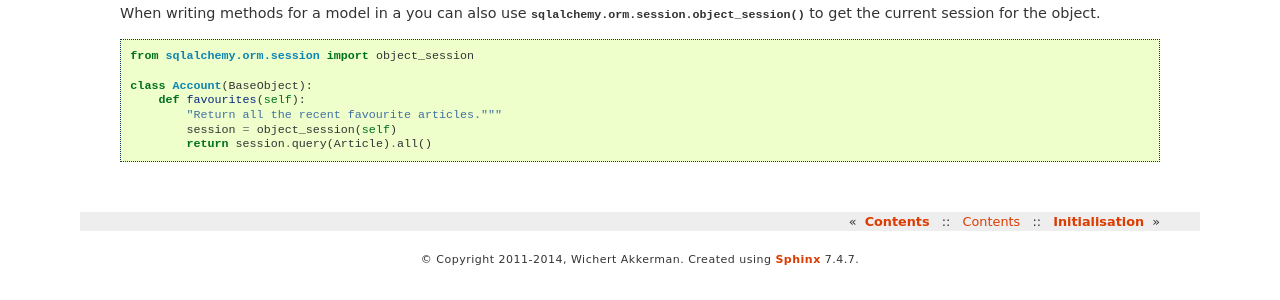
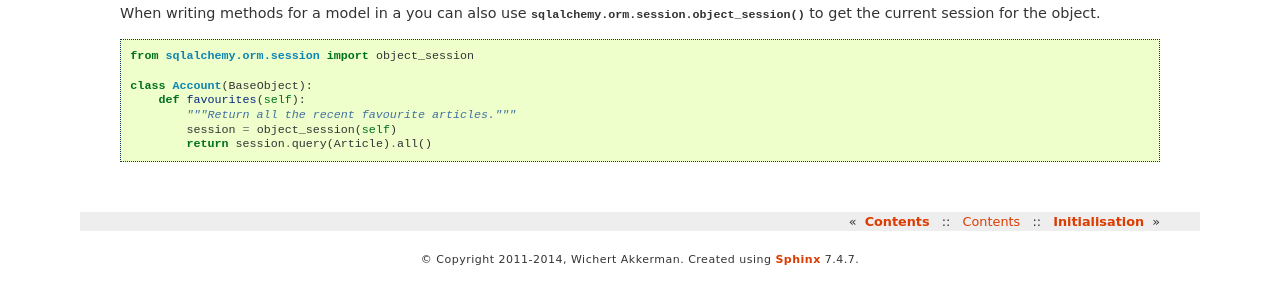
Before and after one commit to wichert/pyramid_sqlalchemy, a Sphinx documentation site: the page built from docs/usage.rst, in a window 1280 px wide. Shown: the part 435-735 px from the top of the page. Built offline with Sphinx 7.4.7, drawn with Linux system fonts in a browser that asks for light colours.

```diff
--- a/README.rst
+++ b/README.rst
@@ -1,6 +1,6 @@
 `pyramid_sqlalchemy` provides some basic glue to facilitate using
-`SQLAlchemy <http://www.sqlalchemy.org/>`) with `Pyramid
-<docs.pylonsproject.org/projects/pyramid/en/latest/>`_).
+`SQLAlchemy <http://www.sqlalchemy.org/>`_ with `Pyramid
+<docs.pylonsproject.org/projects/pyramid/en/latest/>`_.
 
 SQLAlchemy relies on global state for a few things:
 
--- a/docs/index.rst
+++ b/docs/index.rst
@@ -4,10 +4,10 @@
 
 SQLAlchemy relies on global state for a few things:
 
-* A `:py:class:`MetaData <sqlalchemy:MetaData>` instance which tracks all
+* A :ref:`MetaData <sqlalchemy:metadata_toplevel>` instance which tracks all
   known SQL tables.
-* A base class for all models using the ORM.
-* A session factory.
+* A :ref:`ORM base class <sqlalchemy:declarative_toplevel>` for all models using the ORM.
+* A :ref:`session factory <sqlalchemy:unitofwork_contextual>`.
 
 Every application using SQLAlchemy must provides its own instance of these.
 This makes it hard create add-on packages that also use SQLAlchemy, since they
--- a/docs/usage.rst
+++ b/docs/usage.rst
@@ -33,6 +33,6 @@ the object.
 
    class Account(BaseObject):
        def favourites(self):
-           "Return all the recent favourite articles."""
+           """Return all the recent favourite articles."""
            session = object_session(self)
            return session.query(Article).all()
```
